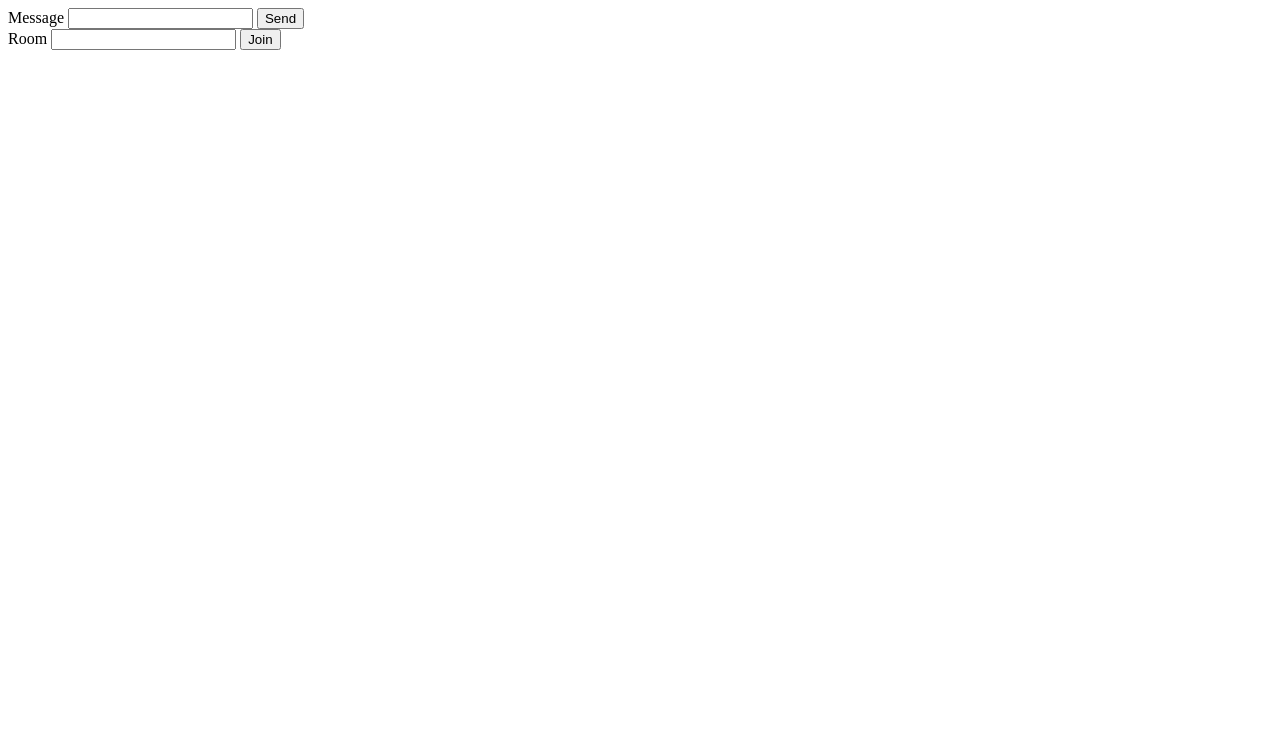
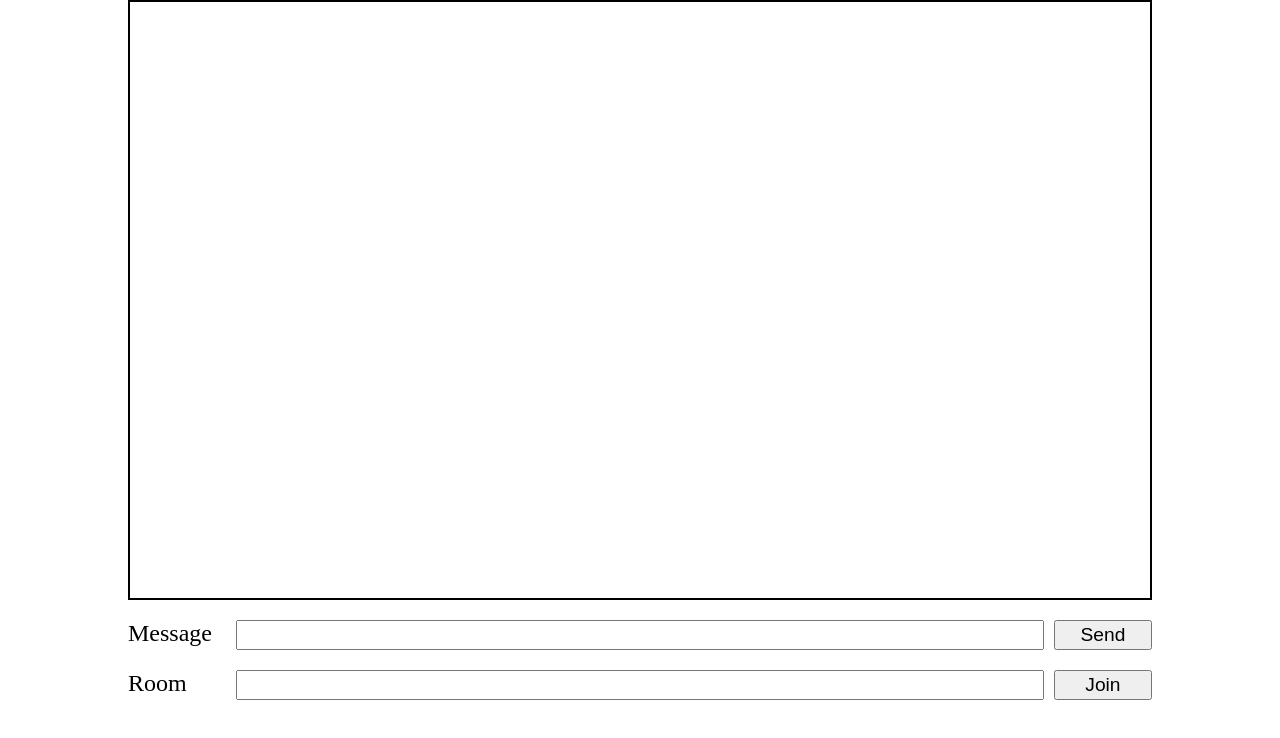
Before and after one commit to subashniraula6/Chat-app, a plain HTML site: page client/index.html in a window 1280 px wide. Drawn offline with Linux system fonts and the light colour scheme.

Commit message:
styling added

```diff
--- a/client/index.html
+++ b/client/index.html
@@ -1,24 +1,69 @@
 <!DOCTYPE html>
 <html lang="en">
+
 <head>
     <meta charset="UTF-8">
     <meta http-equiv="X-UA-Compatible" content="IE=edge">
     <meta name="viewport" content="width=device-width, initial-scale=1.0">
     <title>Chat App</title>
+    <style>
+        * {
+            box-sizing: border-box;
+            margin: 0;
+            padding: 0;
+        }
+        .message-container {
+            height: 600px;
+            width: 80vw;
+            border: 2px solid black;
+            margin: auto;
+            overflow-y: scroll;
+        }
+
+        #form {
+            margin: 20px auto;
+            width: 80vw;
+        }
+        .form-controller {
+           margin: 20px 0;
+           font-size: 1.5rem;
+           display: flex;
+           justify-content: space-between;
+        }
+        #input-message, #input-room {
+            width: calc(80vw - 200px);
+            height: 30px;
+            margin: 0 10px;
+            font-size: 1rem;
+            color: rgb(43, 37, 37);
+            padding: 5px;
+        }
+       #btn-send-message, #btn-join-room {
+           width: 100px;
+           height: 30px;
+           font-size: 1.2rem;
+       }
+       label {
+           width: 100px;
+       }
+
+    </style>
 </head>
+
 <body>
     <div class="message-container"></div>
     <form id="form">
         <div class="form-controller">
             <label for="message">Message</label>
-            <input type="text" id="message">
-            <button id="send-message">Send</button>
+            <input type="text" id="input-message">
+            <button id="btn-send-message">Send</button>
         </div>
         <div class="form-controller">
             <label for="room">Room</label>
-            <input type="text" id="room">
-            <button id="join-room">Join</button>
+            <input type="text" id="input-room">
+            <button id="btn-join-room">Join</button>
         </div>
     </form>
 </body>
+
 </html>
```
